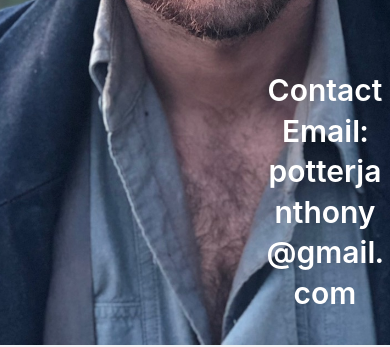
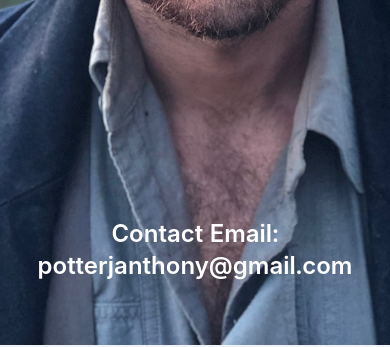
Before and after one commit to sbronicki/generic-portfolio-components, a React (Create React App) app: page / in a window 390 px wide. Shown: the part 499-846 px from the top of the page. Built offline with nearby package versions, Linux system fonts and the light colour scheme; no server answers.

Commit message:
hero mobile styling

```diff
--- a/src/App.tsx
+++ b/src/App.tsx
@@ -122,8 +122,15 @@ const appConfig: config = {
   },
   hero: {
     rightBottom: (
-      <Title level={2} style={{ color: "#fff" }}>
-        Contact Email: potterjanthony@gmail.com
+      <Title
+        level={3}
+        style={{
+          color: "#fff",
+        }}
+      >
+        <span style={{ textAlign: "center" }}>
+          Contact Email: <br /> potterjanthony@gmail.com
+        </span>
       </Title>
     ),
   },
--- a/src/Components/Hero/index.tsx
+++ b/src/Components/Hero/index.tsx
@@ -1,6 +1,7 @@
-import React from "react";
+import React, { useContext } from "react";
 
-import { Image, Layout, Row, Col } from "antd";
+import { Layout, Row, Col } from "antd";
+import { MobileContext } from "../../Context/MobileContext";
 const { Content } = Layout;
 
 interface HeroProps {
@@ -9,26 +10,27 @@ interface HeroProps {
 }
 
 const Hero = ({ centerCenter, rightBottom }: HeroProps) => {
+  const { isMobile } = useContext(MobileContext);
   return (
     <Layout id="home" className="hero">
       <Content>
         <Row style={{ height: "30vh" }}>
-          <Col className="hero-col" span={8}></Col>
-          <Col className="hero-col" span={8}></Col>
-          <Col className="hero-col" span={8}></Col>
+          <Col className="hero-col" span={isMobile ? 24 : 8}></Col>
+          <Col className="hero-col" span={isMobile ? 24 : 8}></Col>
+          <Col className="hero-col" span={isMobile ? 24 : 8}></Col>
         </Row>
         <Row style={{ height: "30vh" }}>
-          <Col className="hero-col" span={8}></Col>
-          <Col className="hero-col" span={8}>
-            {centerCenter && centerCenter}
+          <Col className="hero-col" span={isMobile ? 24 : 8}></Col>
+          <Col className="hero-col" span={isMobile ? 24 : 8}>
+            {centerCenter}
           </Col>
-          <Col className="hero-col" span={8}></Col>
+          <Col className="hero-col" span={isMobile ? 24 : 8}></Col>
         </Row>
         <Row style={{ height: "30vh" }}>
-          <Col className="hero-col" span={8}></Col>
-          <Col className="hero-col" span={8}></Col>
-          <Col className="hero-col" span={8}>
-            {rightBottom && rightBottom}
+          <Col className="hero-col" span={isMobile ? 24 : 6}></Col>
+          <Col className="hero-col" span={isMobile ? 24 : 6}></Col>
+          <Col className="hero-col" span={isMobile ? 24 : 11}>
+            {rightBottom}
           </Col>
         </Row>
       </Content>
```
